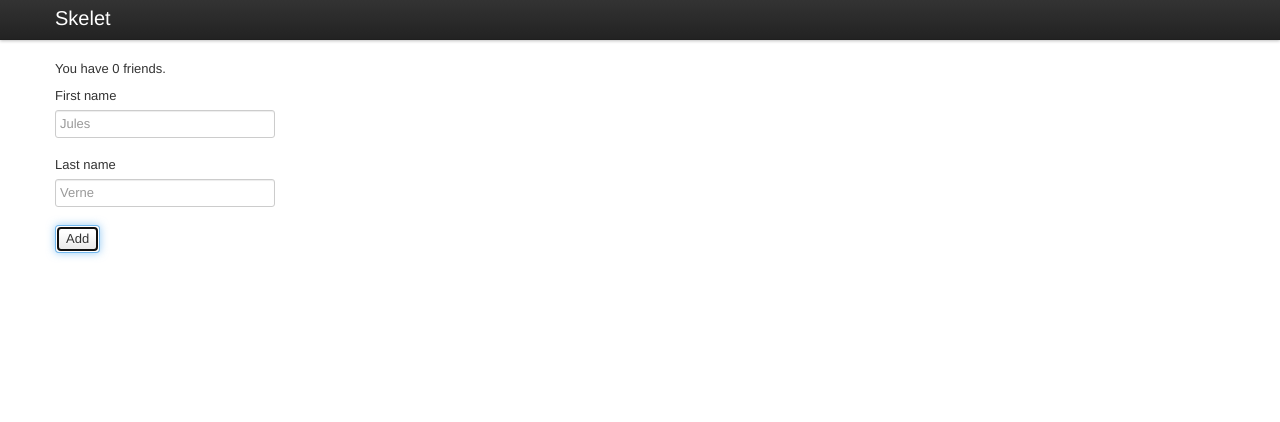
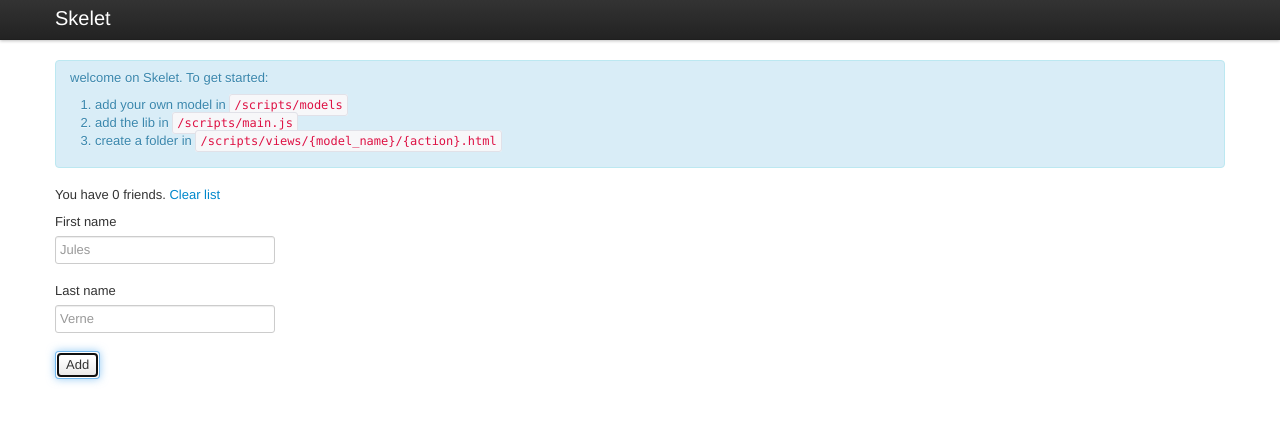
Before and after one commit to ghn/skelet, a plain HTML site: page index.html in a window 1280 px wide. Both pictures are taken after a click on the input "Add". Drawn offline with Linux system fonts and the light colour scheme.

Commit message:
reorganize code

```diff
--- a/index.html
+++ b/index.html
@@ -21,6 +21,7 @@
 		</div>
 
 		<div id="app" class="container">
+			<p class="loading">loading ...</p>
 		</div> <!-- /container -->
 
 		<!-- Le javascript
--- /dev/null
+++ b/scripts/application/models/friend.class.js
@@ -0,0 +1,101 @@
+window.friendModel = Backbone.Model.extend({
+
+	defaults : {
+		'first_name'	: 'Jules',
+		'last_name'		: 'Verne'
+	},
+
+	initialize : function() {
+		this.bind("error", function(model, error) {
+			console.log(error);
+		});
+	},
+
+	validate : function(attrs) {
+		if ((attrs.first_name == "") || (attrs.last_name == "")) {
+			return "First name and last name must be set";
+		}
+	},
+
+	full_name : function() {
+		return this.escape('first_name') + " " + this.escape('last_name');
+	}
+});
+
+window.friendCollection = Backbone.Collection.extend({
+	model	: friendModel,
+
+	initialize : function() {
+		this.template = new friendView({model : this});
+	},
+
+	add_friend : function(first_name, last_name) {
+		this.add({
+			first_name : first_name,
+			last_name : last_name
+		})
+	},
+
+	clear_list : function() {
+		this.remove(this.models);
+	},
+
+	add_100_items : function() {
+		var context = this;
+		_(100).times(function() {
+			context.add({
+				first_name : 'toto',
+				last_name : 'tutu'
+			});
+		});
+	}
+});
+
+window.friendView = Backbone.View.extend({
+
+	el : $('#app'),
+
+	events : {
+		"click #add_friend"	: "add_friend",
+		"click .clear"		: "clear_list"
+	},
+
+	template: {
+		show : '',
+		list : ''
+	},
+
+	initialize : function() {
+		this.model.bind("add remove", this.render_list, this);
+
+		var context = this;
+
+		// load views
+		require(["text!application/views/friend/show.html", "text!application/views/friend/list.html"],
+			function(show, list) {
+				context.template.show = _.template(show);
+				context.template.list = _.template(list);
+
+				context.render_list();
+			}
+		);
+	},
+
+	add_friend : function() {
+		this.model.add_friend($('#first_name').val(), $('#last_name').val() );
+	},
+
+	clear_list : function() {
+		this.model.clear_list();
+		this.render_list();
+	},
+
+	render_list : function() {
+		$(this.el).html( this.template.list({friends : this.model.models}) );
+		return this;
+	},
+
+	render_detail : function() {
+		return this;
+	}
+});
--- /dev/null
+++ b/scripts/application/views/friend/list.html
@@ -0,0 +1,23 @@
+<!-- Friend list-view
+================================================== -->
+
+<div class="alert alert-info">
+	<p>welcome on Skelet. To get started:</p>
+	<ol>
+		<li>add your own model in <code>/scripts/models</code></li>
+		<li>add the lib in <code>/scripts/main.js</code></li>
+		<li>create a folder in <code>/scripts/views/{model_name}/{action}.html</code>
+	</ol>
+</div>
+
+<p>You have <%= friends.length %> friends. <a href="#" class="clear">Clear list</a></p>
+
+<ul>
+<% _.each(friends, function(friend) { %>
+	<li><%= friend.full_name() %></li>
+<% }); %>
+</ul>
+
+<p><label for="first_name">First name</label><input type="input" name="first_name" value="" id="first_name" placeholder="Jules"></p>
+<p><label for="last_name">Last name</label><input type="input" name="last_name" value="" id="last_name" placeholder="Verne"></p>
+<p><input type="submit" name="some_name" value="Add" id="add_friend" class="btn"></p>
--- /dev/null
+++ b/scripts/application/views/friend/show.html
@@ -0,0 +1,6 @@
+<!-- FRIEND detail-view
+================================================== -->
+
+<script type="text/template" id="friend-show-template">
+	still empty
+</script>
--- a/scripts/main.js
+++ b/scripts/main.js
@@ -3,10 +3,9 @@ require(["core/jquery.min",
 	"order!core/underscore.min",
 	"order!core/backbone.min",
 	"order!core/bootstrap.min",
-	"order!models/friend.class"], function(util) {
+	"order!application/models/friend.class"], function(util) {
 
 	$(function() {
-
 		friends = new friendCollection;
     });
 });
```
